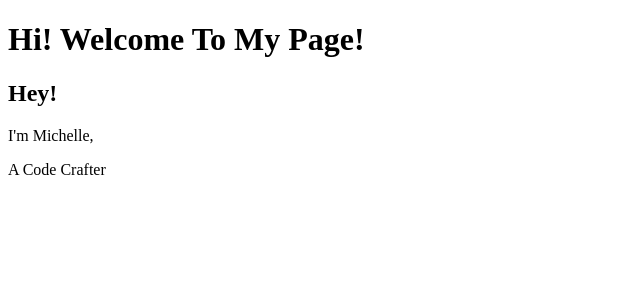
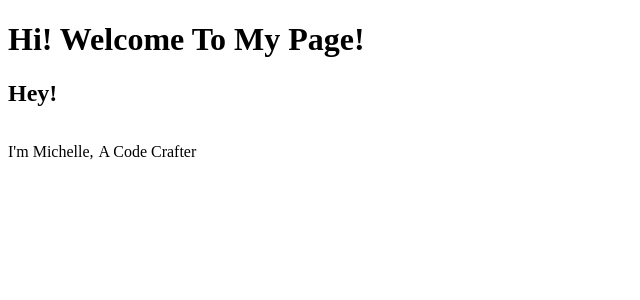
Before and after one commit to Michellebagot/Michelle-Bagot-Portfolio-Website, a React (Vite) app: page / in a window 1280 px wide. Shown: the top 300 px of the page, without its empty margins (0-640 px from the left). Built offline with nearby package versions, Linux system fonts and the light colour scheme.

Commit message:
fixed issue with line break

```diff
--- a/src/components/Intro/Intro.jsx
+++ b/src/components/Intro/Intro.jsx
@@ -1,11 +1,12 @@
 import CTA from "../CTA/CTA"
+import './intro.css'
 
 const Intro = () => {
 
     return(
         <>
         <h2>Hey!</h2>
-        <p>I'm Michelle, {<CTA />}</p>
+        <p className="inlineParagraph">I'm Michelle, {<CTA />}</p>
 
         </>
     )
--- /dev/null
+++ b/src/components/Intro/intro.css
@@ -0,0 +1,10 @@
+
+.inlineParagraph {
+    display: inline-flex;
+    align-items: center;
+}
+
+.inlineParagraph p {
+    margin: 0;
+    padding: 0 5px;
+}
```
